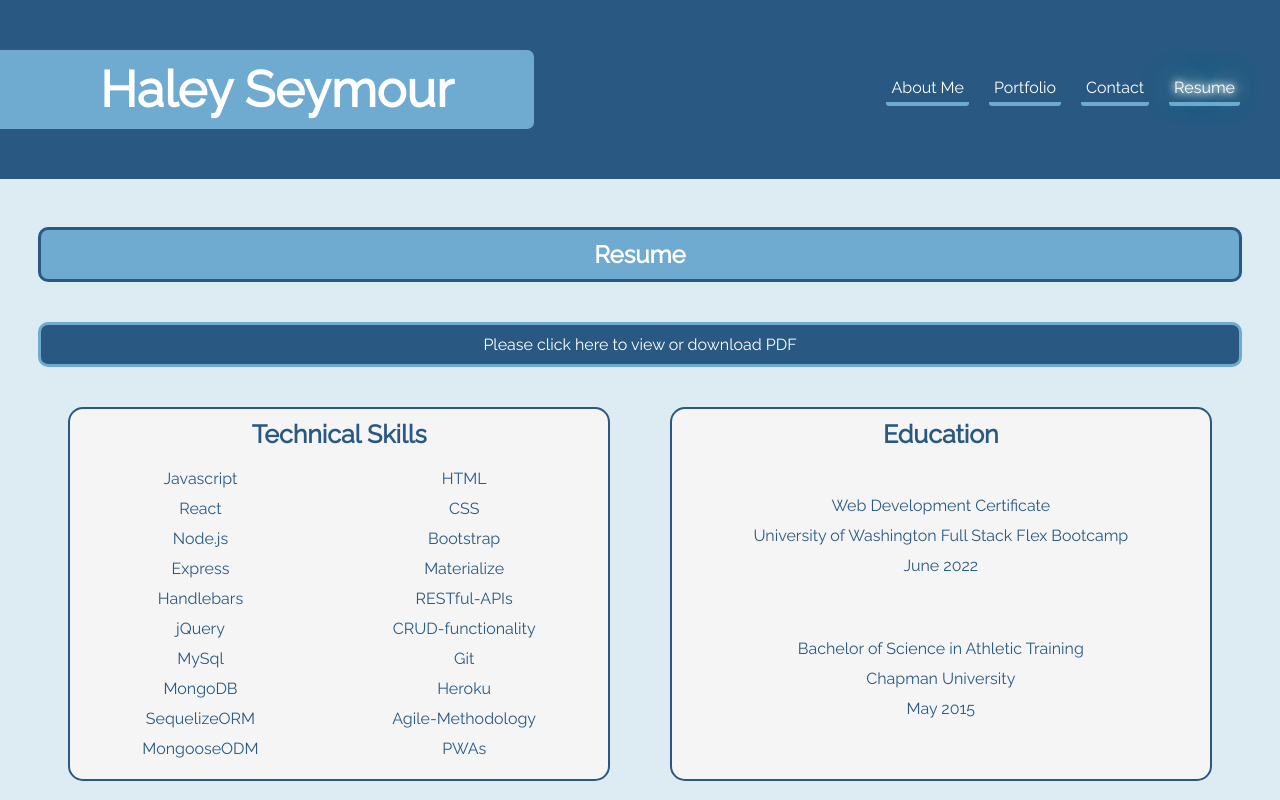
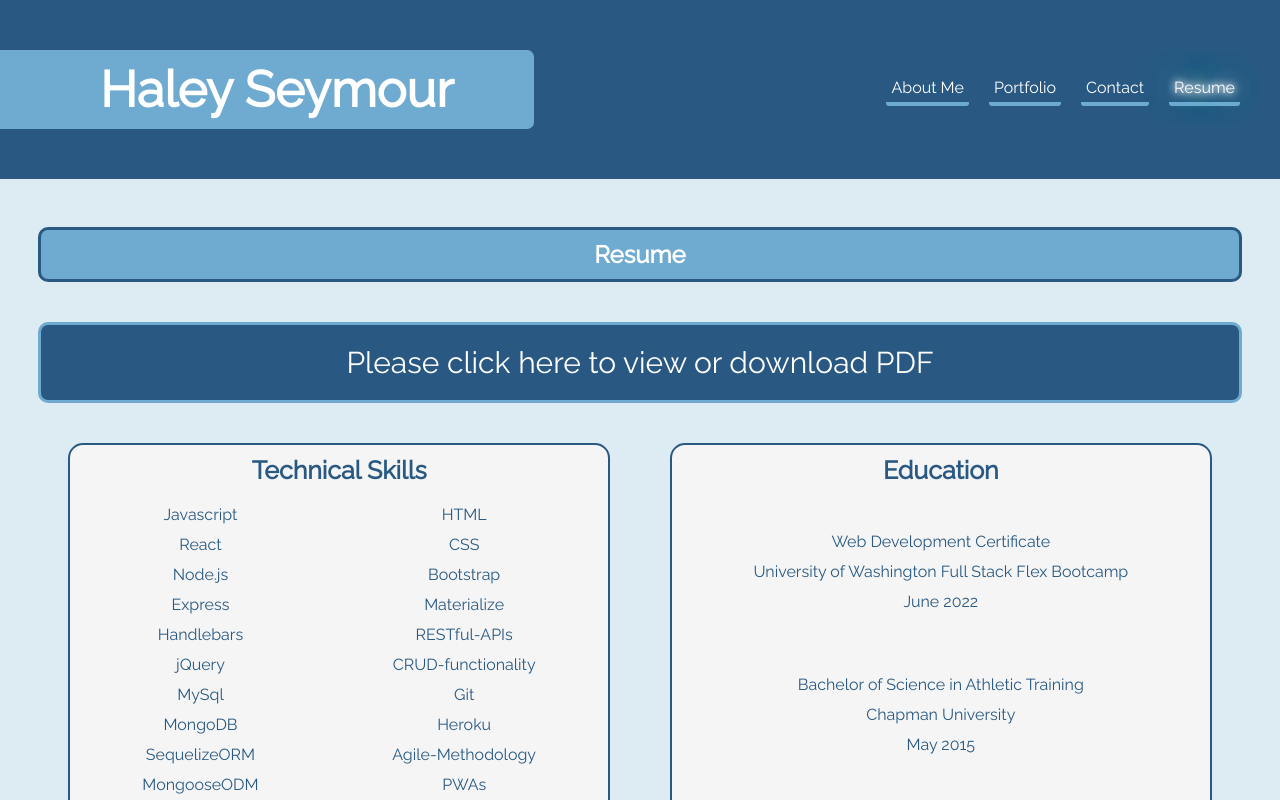
Before and after one commit to hseymo/polishedportfolio, a React (Create React App) app: page /resume in a window 1280 px wide. Shown: the top 800 px of the page. Built offline with nearby package versions, Linux system fonts and the light colour scheme.

Commit message:
bigger font and padding on link to resume PDF

```diff
--- a/src/components/Resume/index.css
+++ b/src/components/Resume/index.css
@@ -53,6 +53,8 @@
   margin-top: 40px;
   /* margin-bottom: 20px; */
   display: block;
+  font-size: 30px;
+  padding: 20px;
 }
 
 .ResumeBtn:hover {
@@ -81,4 +83,5 @@ li {
   .firstitem {
     margin-bottom: 40px;
   }
+
 }
```
